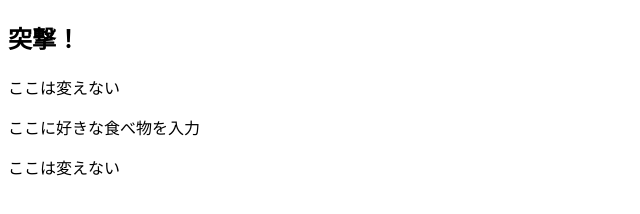
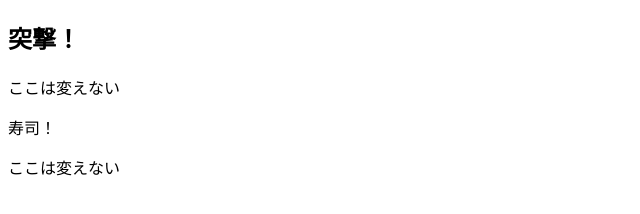
Before and after one commit to SuzunaKobayashi/pushConflict, a plain HTML site: page index.html in a window 1280 px wide. Shown: the whole page, without its empty margins (0-640 px from the left). Drawn offline with Linux system fonts and the light colour scheme.

Commit message:
[modify] index.htmlの変更

```diff
--- a/index.html
+++ b/index.html
@@ -6,7 +6,7 @@
 <body>
 <h2> 突撃！ </h2>
 <p>ここは変えない</p>
-<p>ここに好きな食べ物を入力</p>
+<p>寿司！</p>
 <p>ここは変えない</p>
 </body>
 </html>
```
